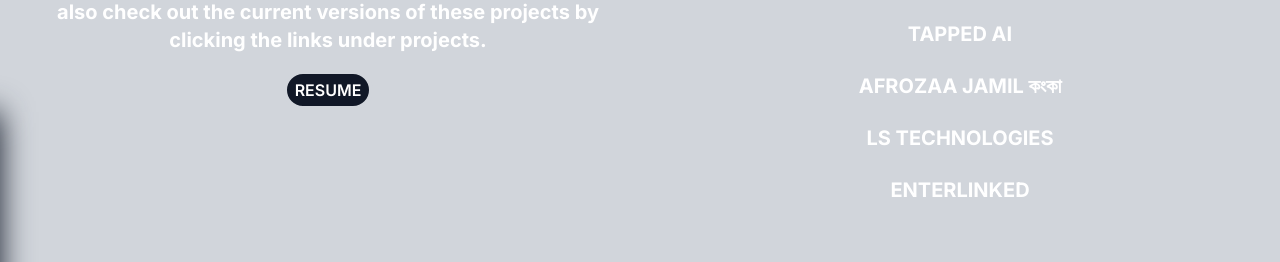
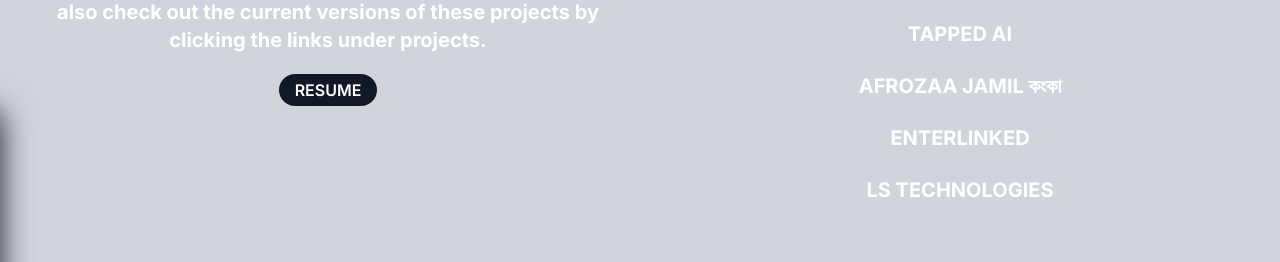
Before and after one commit to ArmaanJH/Armaan-Hossain, a Next.js app: page /work in a window 1280 px wide. Shown: the part 444-706 px from the top of the page. Built offline with nearby package versions, Linux system fonts and the light colour scheme.

Commit message:
general fixes

```diff
--- a/src/app/about/page.tsx
+++ b/src/app/about/page.tsx
@@ -3,9 +3,9 @@
 import { useState } from 'react';
 import { FontAwesomeIcon } from '@fortawesome/react-fontawesome';
 import { faHome } from '@fortawesome/free-solid-svg-icons';
-import ProfileSection from './components/profileSection';  // Import ProfileSection component
-import PanelTriggers from './components/panelTriggers';    // Import PanelTriggers component
-import SlidingPanel from './components/slidingPanel';      // Import SlidingPanel component
+import ProfileSection from './components/profileSection';
+import PanelTriggers from './components/panelTriggers';
+import SlidingPanel from './components/slidingPanel';
 
 export default function About() {
   const [activePanel, setActivePanel] = useState<string | null>(null);
--- a/src/app/work/page.tsx
+++ b/src/app/work/page.tsx
@@ -33,14 +33,6 @@
       url: "https://armaanjh.github.io/Afrozaa-Jamil-Art-Website/"
     },
     {
-      title: "LS Technologies",
-      role: "Led the development of key features using ReactJS and Python for the FAA tool, improving error handling and optimizing the SQL database for better data access and user experience.",
-      result: "Reduced bugs during deployment by 67% and revitalized the CRRT tool's user interface, enhancing the overall product quality and user satisfaction.",
-      image: "/images/ls_tech.png",
-      logo: "/images/ls_logo.png",
-      url: "https://lstechllc.com"
-    },
-    {
       title: "EnterLinked",
       role: "Founded and led the development of a social entertainment media ranking app with React Native and Tailwind CSS, optimizing system design for efficiency and user experience.",
       result: "Achieved low operational costs and instantaneous load times while delivering a user-friendly and aesthetically pleasing app interface based on user feedback.",
@@ -48,6 +40,14 @@
       logo: "/images/enterlinked_logo.png",
       url: "https://enterlinked.app"
     },
+    {
+      title: "LS Technologies",
+      role: "Led the development of key features using ReactJS and Python for the FAA tool, improving error handling and optimizing the SQL database for better data access and user experience.",
+      result: "Reduced bugs during deployment by 67% and revitalized the CRRT tool's user interface, enhancing the overall product quality and user satisfaction.",
+      image: "/images/ls_tech.png",
+      logo: "/images/ls_logo.png",
+      url: "https://lstechllc.com"
+    }
   ];
 
   useEffect(() => {
@@ -131,7 +131,7 @@
               <div className="mt-4">
                 <button
                   onClick={() => window.open('/resume.pdf', '_blank')}
-                  className="rounded-full border-gray-300 border-4 bg-gray-900 px-3 py-1.5 sm:px-2 sm:py-1 transition-transform transform hover:scale-105"
+                  className="rounded-full border-gray-300 border-4 bg-gray-900 px-3 py-1.5 sm:px-4 sm:py-1 transition-transform transform hover:scale-105"
                 >
                   <p className="font-semibold text-white">RESUME</p>
                 </button>
```
